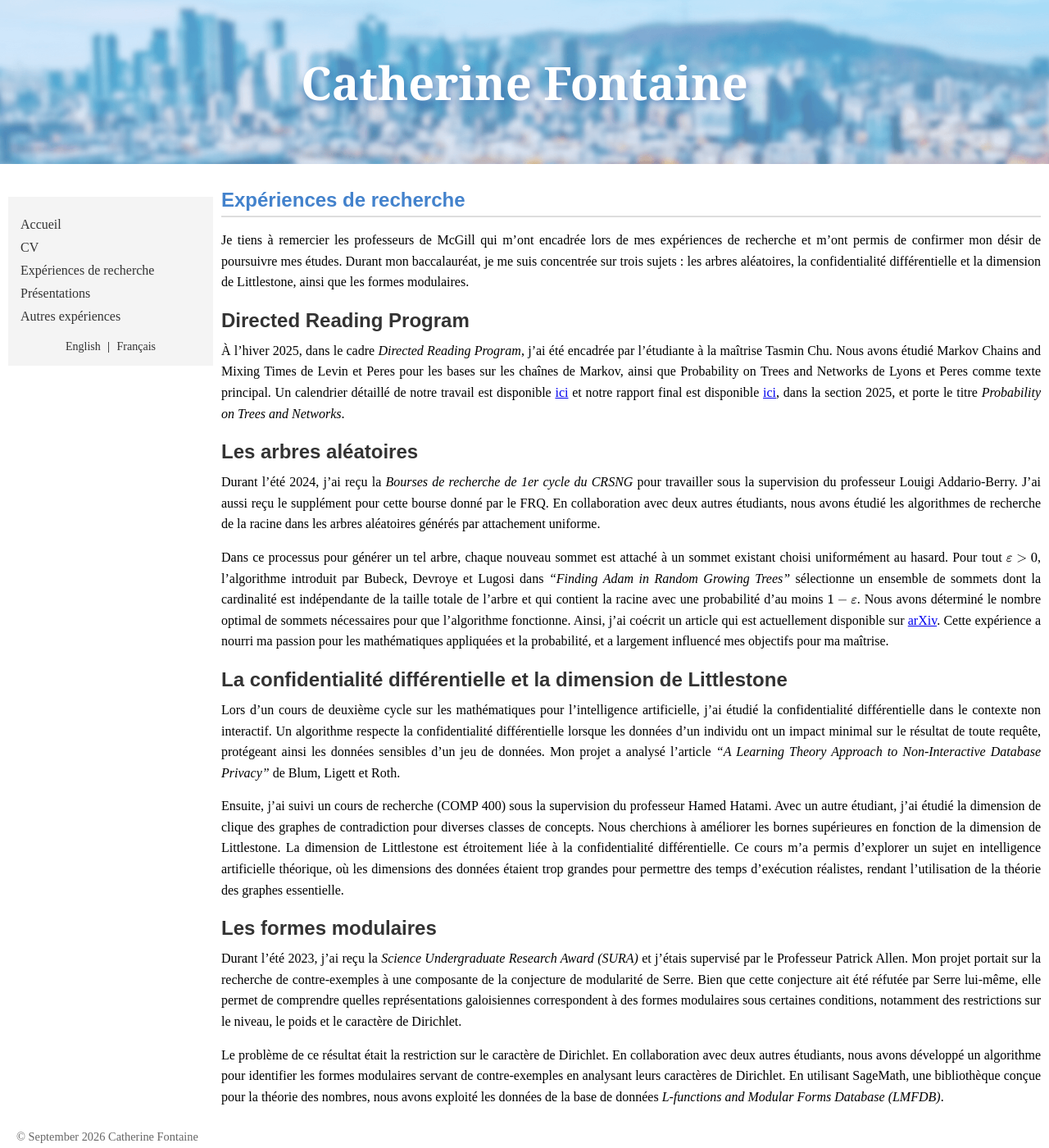
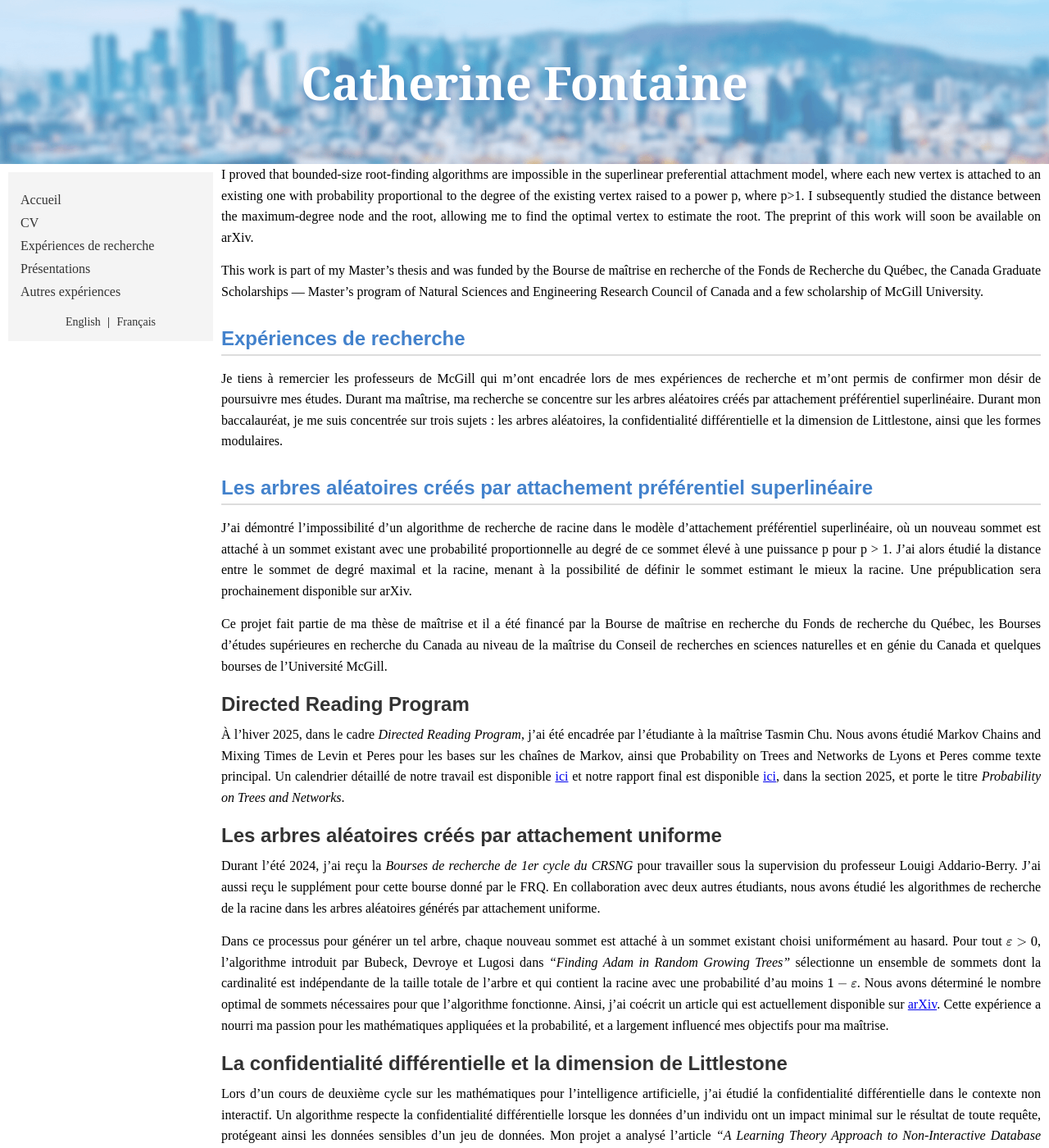
Before and after one commit to CatherineFontaine/CatherineFontaine.github.io, a Jekyll site: the page built from fr/researchexperiences.md, in a window 1280 px wide and 1400 px high. Shown: the whole window at 82% size. Built offline with Jekyll 4.4.1, drawn with Linux system fonts in a browser that asks for light colours.

Commit message:
Update researchexperiences.md

```diff
--- a/fr/researchexperiences.md
+++ b/fr/researchexperiences.md
@@ -3,15 +3,26 @@ layout: default
 title: Expériences de recherche
 lang: fr
 ---
+
+I proved that bounded-size root-finding algorithms are impossible in the superlinear preferential attachment model, where each new vertex is attached to an existing one with probability proportional to the degree of the existing vertex raised to a power p, where p>1. I subsequently studied the distance between the maximum-degree node and the root, allowing me to find the optimal vertex to estimate the root. The preprint of this work will soon be available on arXiv.
+
+This work is part of my Master's thesis and was funded by the Bourse de maîtrise en recherche of the Fonds de Recherche du Québec, the Canada Graduate Scholarships — Master’s program of Natural Sciences and Engineering Research Council of Canada and a few scholarship of McGill University.
+
 ## Expériences de recherche
 
-Je tiens à remercier les professeurs de McGill qui m'ont encadrée lors de mes expériences de recherche et m'ont permis de confirmer mon désir de poursuivre mes études. Durant mon baccalauréat, je me suis concentrée sur trois sujets : les arbres aléatoires, la confidentialité différentielle et la dimension de Littlestone, ainsi que les formes modulaires.
+Je tiens à remercier les professeurs de McGill qui m'ont encadrée lors de mes expériences de recherche et m'ont permis de confirmer mon désir de poursuivre mes études. Durant ma maîtrise, ma recherche se concentre sur les arbres aléatoires créés par attachement préférentiel superlinéaire. Durant mon baccalauréat, je me suis concentrée sur trois sujets : les arbres aléatoires, la confidentialité différentielle et la dimension de Littlestone, ainsi que les formes modulaires.
+
+## Les arbres aléatoires créés par attachement préférentiel superlinéaire
+
+J'ai démontré l'impossibilité d'un algorithme de recherche de racine dans le modèle d'attachement préférentiel superlinéaire, où un nouveau sommet est attaché à un sommet existant avec une probabilité proportionnelle au degré de ce sommet élevé à une puissance p pour p > 1. J'ai alors étudié la distance entre le sommet de degré maximal et la racine, menant à la possibilité de définir le sommet estimant le mieux la racine. Une prépublication sera prochainement disponible sur arXiv.
+
+Ce projet fait partie de ma thèse de maîtrise et il a été financé par la Bourse de maîtrise en recherche du Fonds de recherche du Québec, les Bourses d’études supérieures en recherche du Canada au niveau de la maîtrise du Conseil de recherches en sciences naturelles et en génie du Canada et quelques bourses de l'Université McGill.
 
 ### Directed Reading Program
 
 À l’hiver 2025, dans le cadre *Directed Reading Program*, j’ai été encadrée par l’étudiante à la maîtrise Tasmin Chu. Nous avons étudié Markov Chains and Mixing Times de Levin et Peres pour les bases sur les chaînes de Markov, ainsi que Probability on Trees and Networks de Lyons et Peres comme texte principal. Un calendrier détaillé de notre travail est disponible [ici](https://publish.obsidian.md/tasmin-chu/DRP+Mentorship) et notre rapport final est disponible [ici](https://www.math.mcgill.ca/gsams/drp/PastYears.html), dans la section 2025, et porte le titre *Probability on Trees and Networks*.
 
-### Les arbres aléatoires
+### Les arbres aléatoires créés par attachement uniforme
 
 Durant l’été 2024, j’ai reçu la *Bourses de recherche de 1er cycle du CRSNG* pour travailler sous la supervision du professeur Louigi Addario-Berry. J’ai aussi reçu le supplément pour cette bourse donné par le FRQ. En collaboration avec deux autres étudiants, nous avons étudié les algorithmes de recherche de la racine dans les arbres aléatoires générés par attachement uniforme.
 
```
